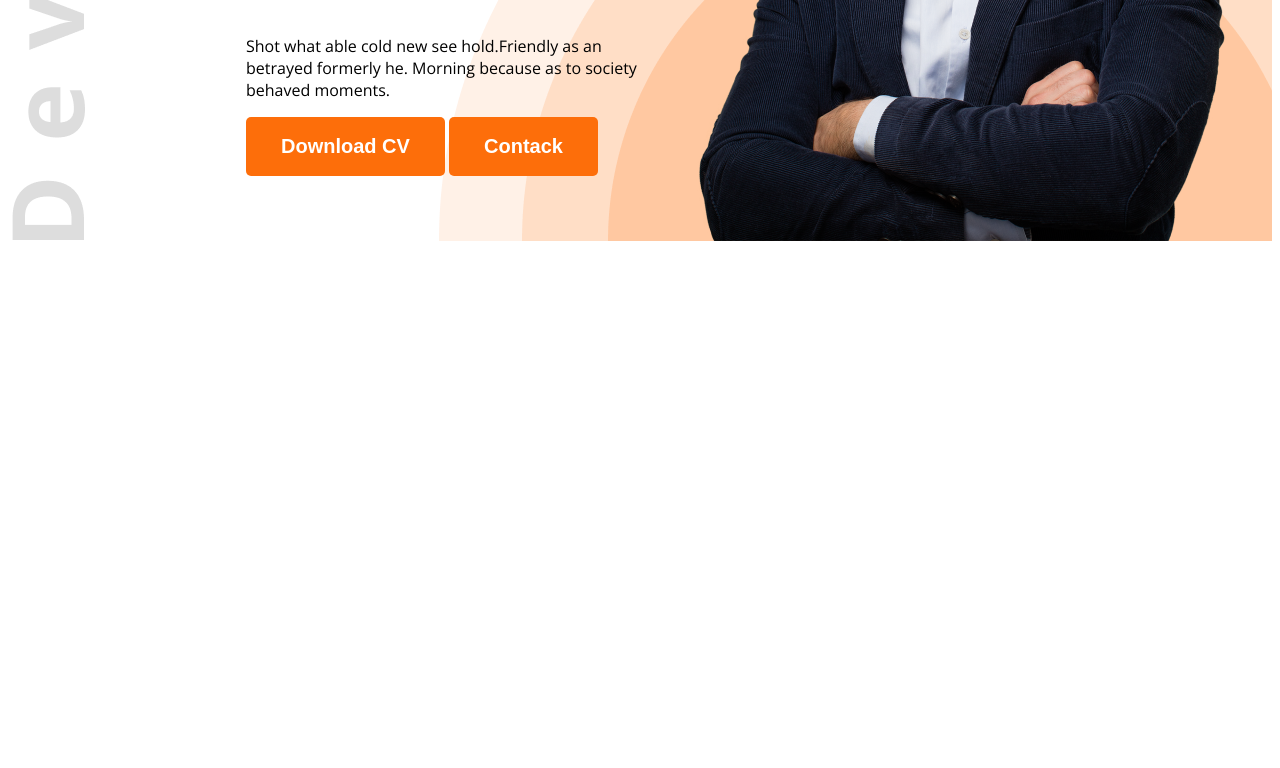
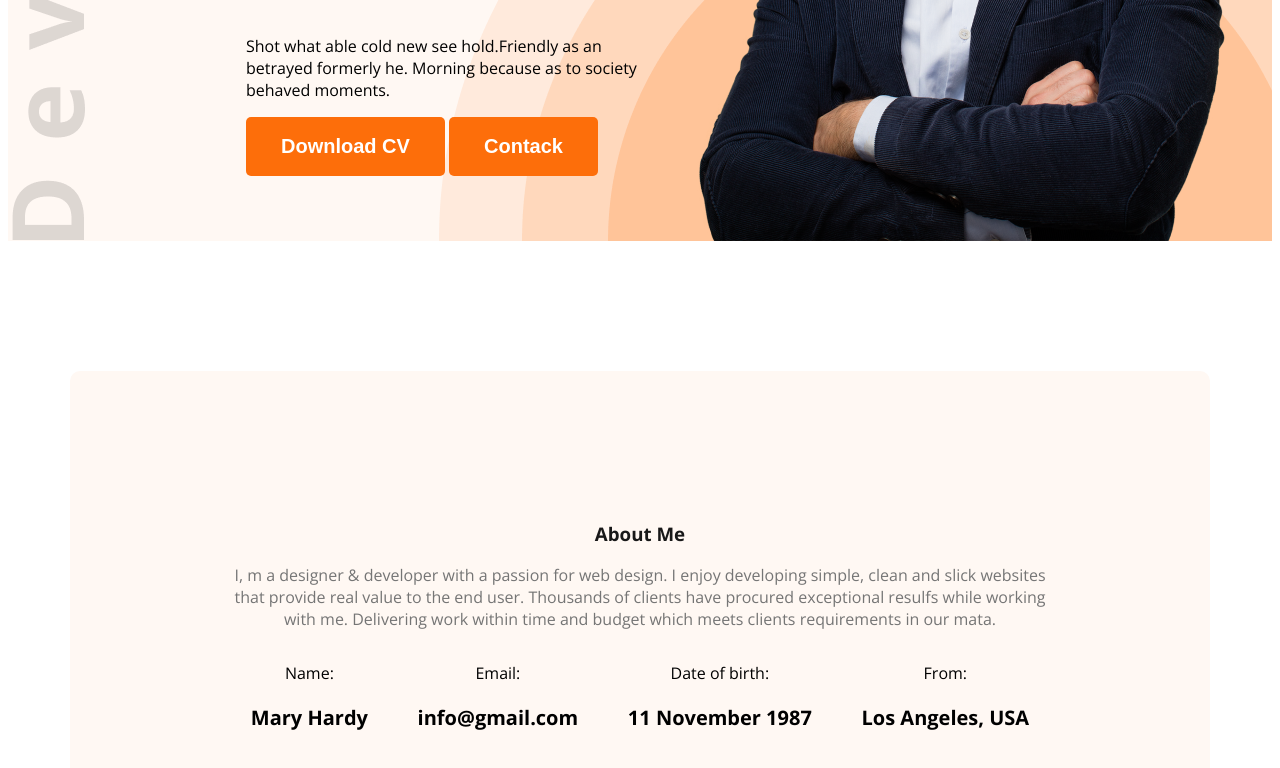
Before and after one commit to MaksudulAhsanRiyad/web-dev-portfolio, a plain HTML site: page index.html in a window 1280 px wide. Shown: the part 686-1454 px from the top of the page. Before the commit the page ends 935 px from the top, so only its background shows below. Drawn offline with nearby package versions, Linux system fonts and the light colour scheme.

Commit message:
added another section

```diff
--- a/index.html
+++ b/index.html
@@ -13,7 +13,7 @@
 </head>
 
 <body class="open-sans-nomal">
-    <header class="header">
+    <header class="header secondary-bg">
         <nav>
             <h3 class="nav-title">Ma<span class="text-primary">r</span>y Me </h3>
             <ul>
@@ -36,6 +36,29 @@
 
     </header>
     <main>
+        <section class="about secondary-bg">
+            <h3 class="section-tittle">About Me</h3>
+            <p class="section-description">I, m a designer & developer with a passion for web design. I enjoy developing simple, clean and slick websites that provide real value to the end user. Thousands of clients have procured exceptional resulfs while working with me. Delivering work within time and budget which meets clients requirements in our mata.</p>
+            <div class="about-items">
+                <div class="about-item">
+                    <p class="item-tittle">Name:</p>
+                    <p class="item-description">Mary Hardy</p>
+                </div>
+                <div class="about-item">
+                    <p class="item-tittle">Email:</p>
+                    <p class="item-description">info@gmail.com</p>
+                </div>
+                <div class="about-item">
+                    <p class="item-tittle">Date of birth:</p>
+                    <p class="item-description">11 November 1987</p>
+                </div>
+                <div class="about-item">
+                    <p class="item-tittle">From:</p>
+                    <p class="item-description">Los Angeles, USA</p>
+                </div>
+            </div>
+
+        </section>
 
     </main>
     <footer></footer>
--- a/styles/portfolio.css
+++ b/styles/portfolio.css
@@ -78,3 +78,35 @@ nav li  a {
     background-repeat: no-repeat;
     background-position: bottom left,bottom right;
 }
+.section-tittle{
+    font-weight: bold;
+    font-size: 35;
+    color: #181818;
+}
+.section-description{
+    font-weight: 400;
+    font-size: 18;
+    color: #757575;
+}
+.secondary-bg {
+    background-color: #FFF8F3;
+}
+.about{
+    border-radius: 10px;
+    padding: 131px 156px ;
+    text-align: center;
+    margin-top: 130px;
+}
+main{
+    max-width: 1140px ;
+    margin: 0 auto;
+
+}
+.item-description{
+    font-weight: bold;
+    font-size: 20px;
+}
+.about-items{
+    display: flex;
+    justify-content: space-around;
+}
```
